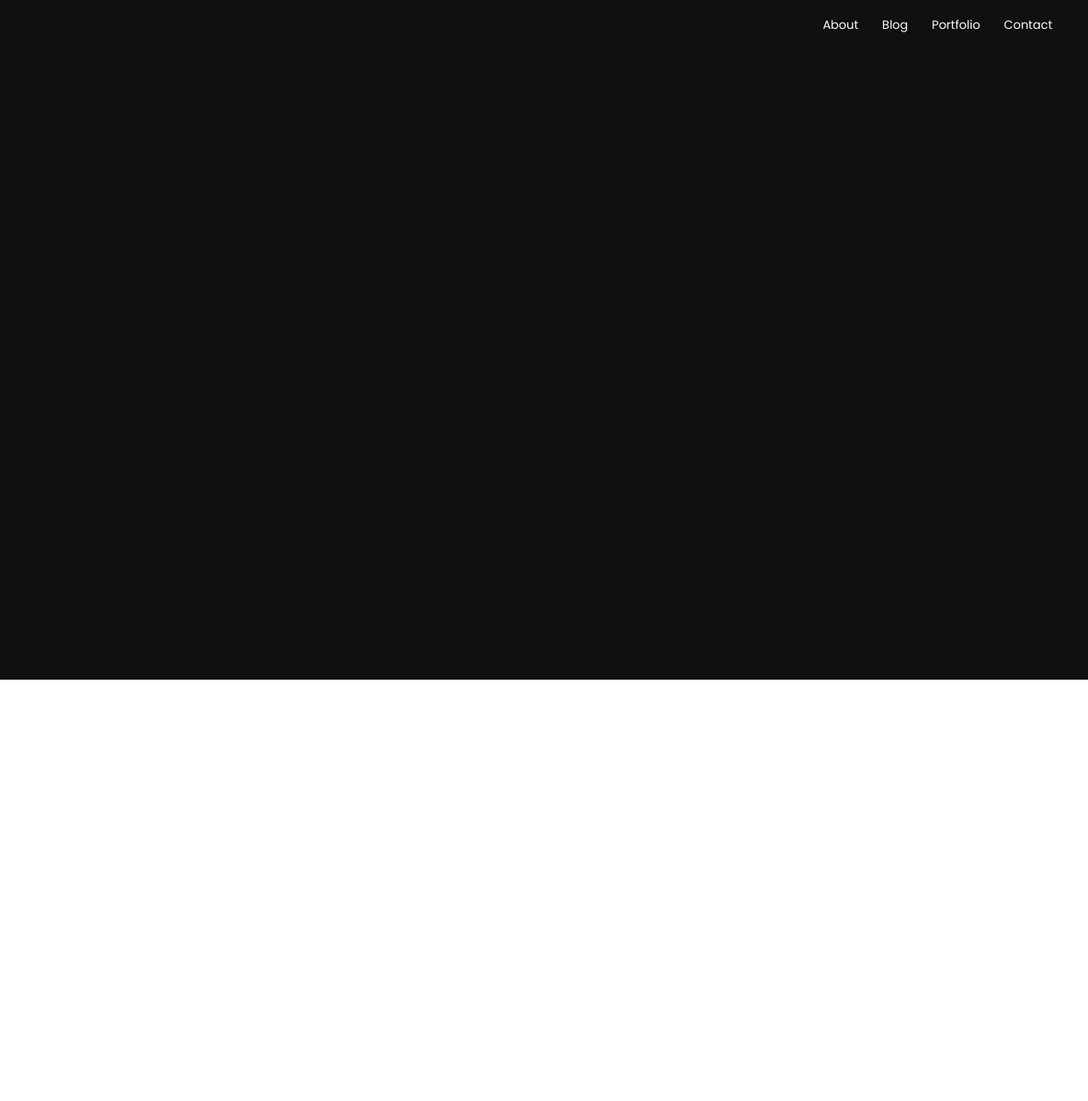
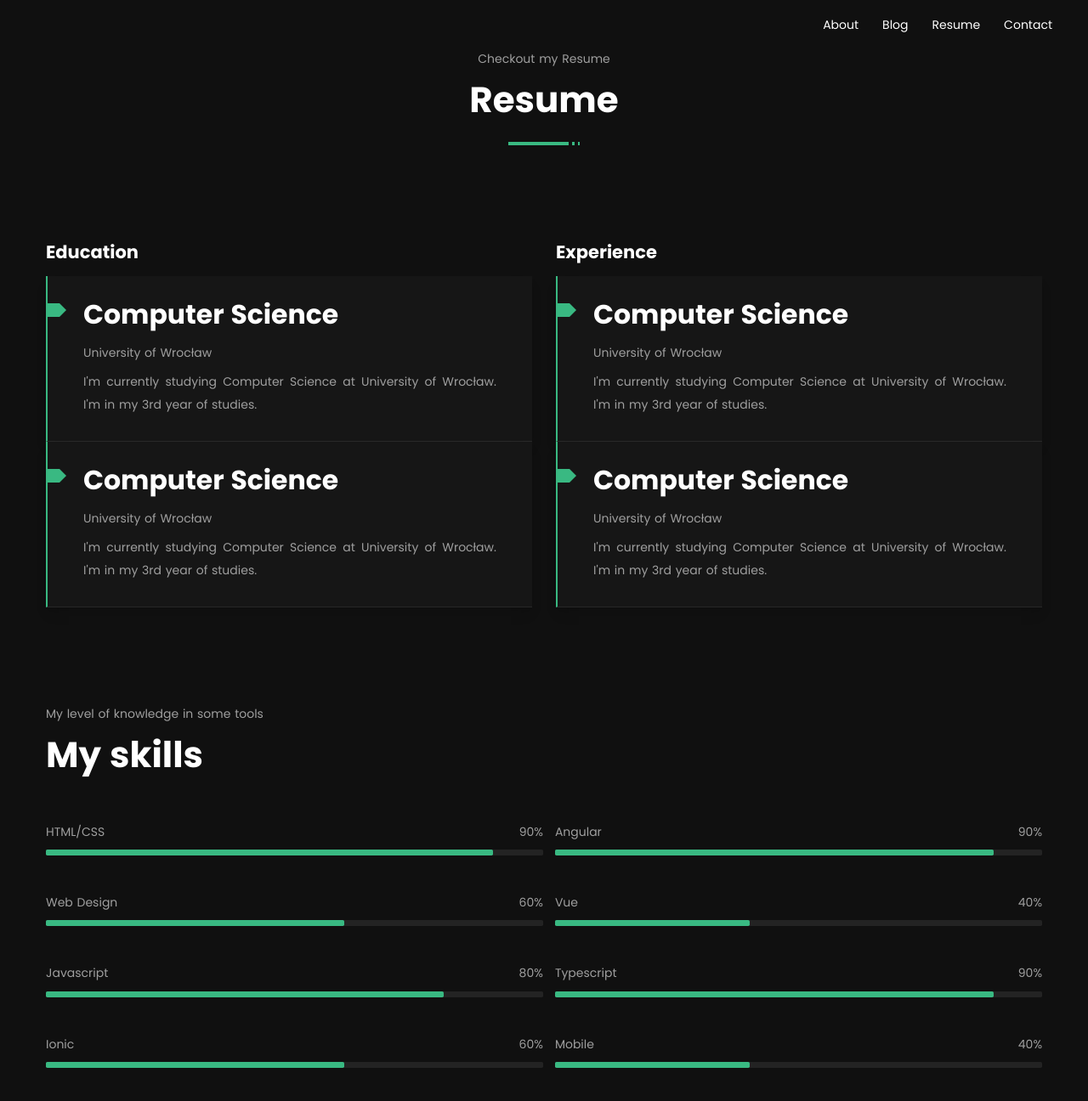
Before and after one commit to Ostromecky/portfolio, a Nuxt app: page /Resume in a window 1280 px wide. Shown: the top 1296 px of the page at 85% size. Before the commit the page ends 800 px from the top, so only its background shows below. Built offline with nearby package versions, Linux system fonts and the light colour scheme; a web font is replaced by a local one.

Commit message:
feat: Add skills, experience, education

```diff
--- a/components/About/Info.vue
+++ b/components/About/Info.vue
@@ -1,10 +1,6 @@
 <template>
   <section class="flex flex-col my-16">
-    <div class="flex flex-col items-center justify-center mb-16">
-      <span class="text-gray mb-4">Get to know me</span>
-      <h2 class="text-white">About me</h2>
-      <AnimationBar />
-    </div>
+    <PageHeader :title="'About me'" :subtitle="'Get to know me'" />
     <div class="flex flex-row max-lg:flex-col items-center">
       <div
         class="lg:flex-[0_0_42%] lg:max-w-[42%] flex flex-col justify-center items-start max-lg:items-center max-lg:w-full px-4"
--- a/components/NavBar.vue
+++ b/components/NavBar.vue
@@ -28,8 +28,8 @@ export default {
           label: 'Blog'
         },
         {
-          route: '/portfolio',
-          label: 'Portfolio'
+          route: '/resume',
+          label: 'Resume'
         },
         {
           route: '/about',
--- /dev/null
+++ b/components/PageHeader.vue
@@ -0,0 +1,23 @@
+<template>
+  <div class="flex flex-col items-center justify-center mb-16">
+    <span class="text-gray mb-4">{{ subtitle }}</span>
+    <h2 class="text-white">{{ title }}</h2>
+    <AnimationBar v-if="animated" />
+  </div>
+</template>
+
+<script setup lang="ts">
+interface Props {
+  title?: string
+  subtitle?: string
+  animated?: boolean
+}
+
+withDefaults(defineProps<Props>(), {
+  title: '',
+  subtitle: '',
+  animated: true
+})
+</script>
+
+<style lang="scss" scoped></style>
--- /dev/null
+++ b/components/Resume/List.vue
@@ -0,0 +1,57 @@
+<template>
+  <div class="flex flex-col relative">
+    <h4>{{ title }}</h4>
+    <Card v-for="item in items" :key="item" class="item" :underlined="false">
+      <span class="item-arrow"></span>
+      <!-- <template> -->
+      <slot :item="item"></slot>
+      <!-- </template> -->
+    </Card>
+  </div>
+</template>
+
+<script setup lang="ts">
+interface Props<T> {
+  title?: string
+  items: Array<T>
+}
+
+withDefaults(defineProps<Props>(), {
+  title: '',
+  items: () => []
+})
+</script>
+
+<style lang="scss" scoped>
+.item {
+  @apply px-12;
+  @apply border-l-2;
+  @apply border-l-primary;
+  @apply border-b;
+  @apply border-b-borderGray;
+
+  &-arrow {
+    left: 0;
+    margin-top: 4px;
+    position: absolute;
+    &::before {
+      @apply bg-primary;
+      height: 16px;
+      left: 0;
+      width: 16px;
+      content: '';
+      display: block;
+      position: absolute;
+    }
+
+    &::after {
+      border: 8px solid transparent;
+      @apply border-l-primary;
+      left: 16px;
+      content: '';
+      display: block;
+      position: absolute;
+    }
+  }
+}
+</style>
--- /dev/null
+++ b/components/Resume/Skill.vue
@@ -0,0 +1,27 @@
+<template>
+  <div class="mb-12">
+    <div class="flex justify-between mb-2">
+      <span class="text-gray">{{ name }}</span>
+      <span class="text-gray">{{ value }}%</span>
+    </div>
+    <div class="progress">
+      <div class="progress-bar" :style="{ width: `${value}%` }"></div>
+    </div>
+  </div>
+</template>
+
+<script setup lang="ts">
+withDefaults(defineProps<{ name: string; value: number }>(), {
+  name: '',
+  value: 0
+})
+</script>
+
+<style lang="scss" scoped>
+.progress {
+  @apply bg-borderGray h-2 rounded-sm;
+  &-bar {
+    @apply bg-primary h-full rounded-sm;
+  }
+}
+</style>
--- /dev/null
+++ b/pages/Resume.vue
@@ -0,0 +1,76 @@
+<template>
+  <div class="flex flex-col mx-auto" style="max-width: 1200px">
+    <section class="flex flex-col my-16">
+      <PageHeader
+        :title="'Resume'"
+        :subtitle="'Checkout my Resume'"
+      ></PageHeader>
+    </section>
+    <section class="flex flex-col sm:flex-row mb-16">
+      <div class="px-4 mb-16 sm:m-0">
+        <ResumeList :title="'Education'" :items="educationList">
+          <template #default="{ item }">
+            <h3>{{ item.title }}</h3>
+            <span class="text-gray mb-2 block">{{ item.subtitle }}</span>
+            <p class="text-gray">{{ item.content }}</p>
+          </template>
+        </ResumeList>
+      </div>
+      <div class="px-4">
+        <ResumeList :title="'Experience'" :items="educationList">
+          <template #default="{ item }">
+            <h3>{{ item.title }}</h3>
+            <span class="text-gray mb-2 block">{{ item.subtitle }}</span>
+            <p class="text-gray">{{ item.content }}</p>
+          </template>
+        </ResumeList>
+      </div>
+      <!-- <ResumeList :title="'Experience'" :items="experienceList"></ResumeList> -->
+    </section>
+    <section class="flex flex-col my-16 px-4">
+      <PageHeader
+        class="subheader"
+        :title="'My skills'"
+        :subtitle="'My level of knowledge in some tools'"
+        :animated="false"
+      ></PageHeader>
+      <div class="flex flex-col sm:flex-row sm:gap-4">
+        <div class="grow flex flex-col">
+          <ResumeSkill name="HTML/CSS" :value="90"></ResumeSkill>
+          <ResumeSkill name="Web Design" :value="60"></ResumeSkill>
+          <ResumeSkill name="Javascript" :value="80"></ResumeSkill>
+          <ResumeSkill name="Ionic" :value="60"></ResumeSkill>
+        </div>
+        <div class="grow flex flex-col">
+          <ResumeSkill name="Angular" :value="90"></ResumeSkill>
+          <ResumeSkill name="Vue" :value="40"></ResumeSkill>
+          <ResumeSkill name="Typescript" :value="90"></ResumeSkill>
+          <ResumeSkill name="Mobile" :value="40"></ResumeSkill>
+        </div>
+      </div>
+    </section>
+  </div>
+</template>
+
+<script setup>
+const educationList = ref([
+  {
+    title: 'Computer Science',
+    subtitle: 'University of Wrocław',
+    content:
+      "I'm currently studying Computer Science at University of Wrocław. I'm in my 3rd year of studies."
+  },
+  {
+    title: 'Computer Science',
+    subtitle: 'University of Wrocław',
+    content:
+      "I'm currently studying Computer Science at University of Wrocław. I'm in my 3rd year of studies."
+  }
+])
+</script>
+
+<style lang="scss" scoped>
+.subheader {
+  @apply justify-start items-start mb-8;
+}
+</style>
```
